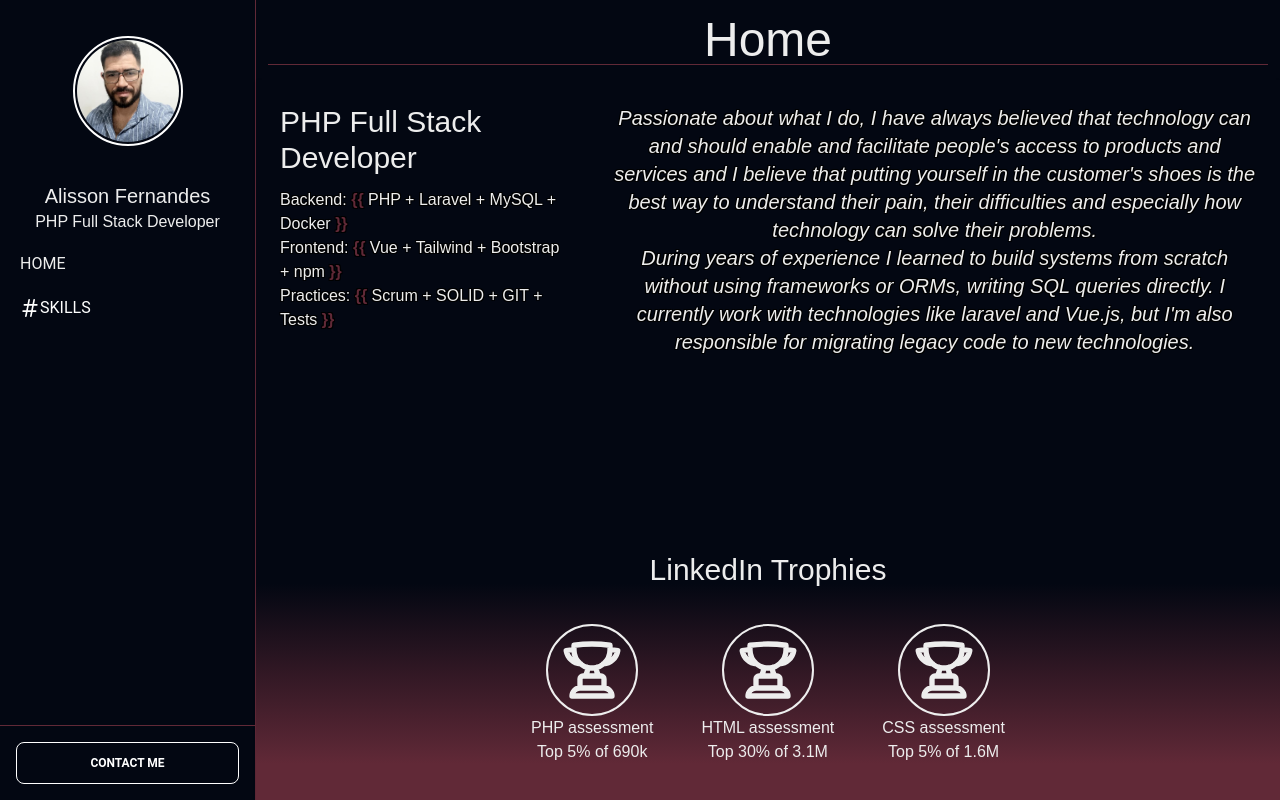
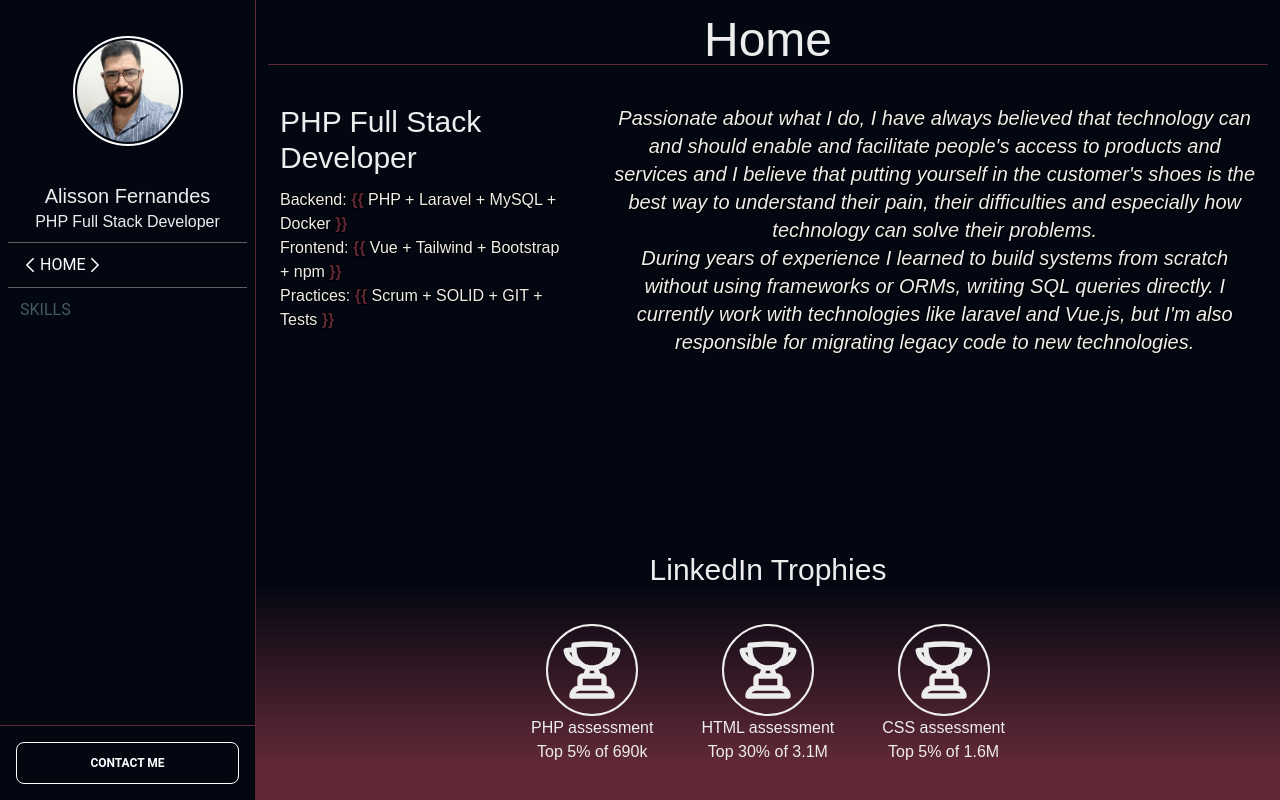
Before and after one commit to alisson04/cv, a React (Vite) app: page / in a window 1280 px wide. Built offline with nearby package versions, Linux system fonts and the light colour scheme.

Commit message:
[bug] fixed menu and changed layout

```diff
--- a/src/App.css
+++ b/src/App.css
@@ -11,6 +11,6 @@
     text-shadow: -1px -1px 0 black, 1px -1px 0 black, -1px 1px 0 black, 1px 1px 0 black;
 }
 
-.text-stroke-red {
-    text-shadow: -1px -1px 0 black, 1px -1px 0 #612937, -1px 1px 0 black, 1px 1px 0 black;
+.text-stroke-white {
+    text-shadow: -1px -1px 0 #612937, 1px -1px 0 #612937, -1px 1px 0 #612937, 1px 1px 0 #612937;
 }
--- a/src/components/Navbar.jsx
+++ b/src/components/Navbar.jsx
@@ -1,31 +1,34 @@
 import React from "react";
 import { List, ListItem } from "@material-tailwind/react";
 import { Link } from "react-router-dom";
-import { HashtagIcon } from "@heroicons/react/24/outline";
+import { ChevronRightIcon, ChevronLeftIcon } from "@heroicons/react/24/outline";
+import { useLocation } from 'react-router-dom';
 
 const Navbar = () => {
-  const [selected, setSelected] = React.useState(1);
+  const location = useLocation();
+  const locationIndex = {'/': 0, '/skills': 1};
+  const [selected, setSelected] = React.useState(locationIndex[location.pathname]);
   const setSelectedItem = (value) => setSelected(value);
   const menuItems = [{name: 'HOME', path: '/'}, {name: 'SKILLS', path: '/skills'}];
 
   return (
     <nav>
-      <List className="text-white gap-0">
+      <List className="gap-0">
         {menuItems.map((item, index) => (
           <Link key={index} to={item.path}>
             <ListItem
               className={
                 'bg-transparent rounded-none border-gray-700 ' +
-                'hover:bg-transparent hover:pl-6 hover:border-b hover:border-t hover:text-cv-color-2 ' +
-                'active:bg-transparent active:border-b active:border-t active:text-cv-color-2 active:text-cv-color-2 ' +
-                'focus:bg-transparent focus:border-b focus:border-t focus:text-cv-color-2 focus:text-cv-color-2 ' +
-                (selected === index ? 'text-cv-color-2' : 'text-cv-color-1')
+                'hover:bg-transparent hover:pl-6 hover:border-b hover:border-t ' +
+                'active:bg-transparent active:text-white focus:text-white focus:bg-transparent ' +
+                (selected === index ? 'border-t border-b text-white' : '')
               }
               selected={selected === index}
               onClick={() => setSelectedItem(index)}
             >
-              {selected === index && <HashtagIcon strokeWidth={2} className="h-5 w-5" />}
+              {selected === index && <ChevronLeftIcon strokeWidth={2} className="h-5 w-5" />}
               {item.name}
+              {selected === index && <ChevronRightIcon strokeWidth={2} className="h-5 w-5" />}
             </ListItem>
           </Link>
         ))}
```
